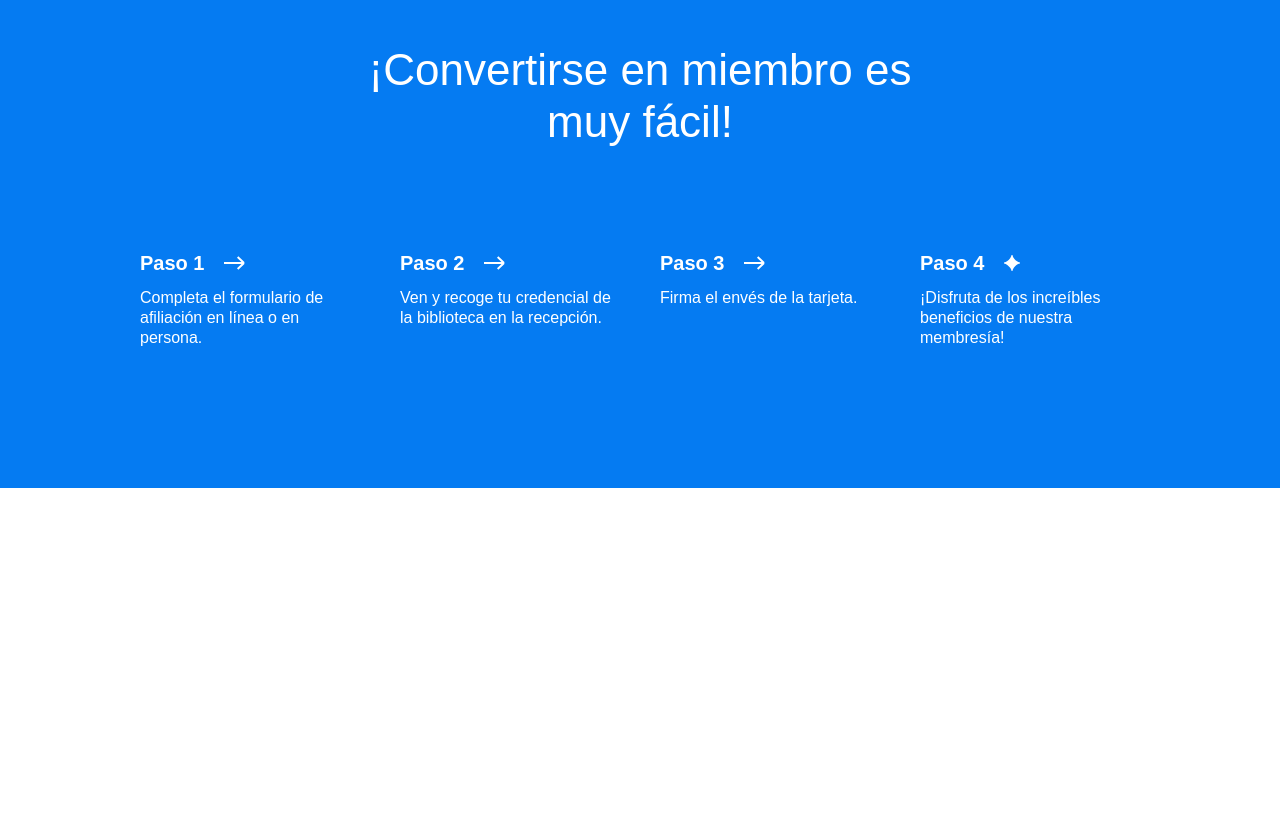
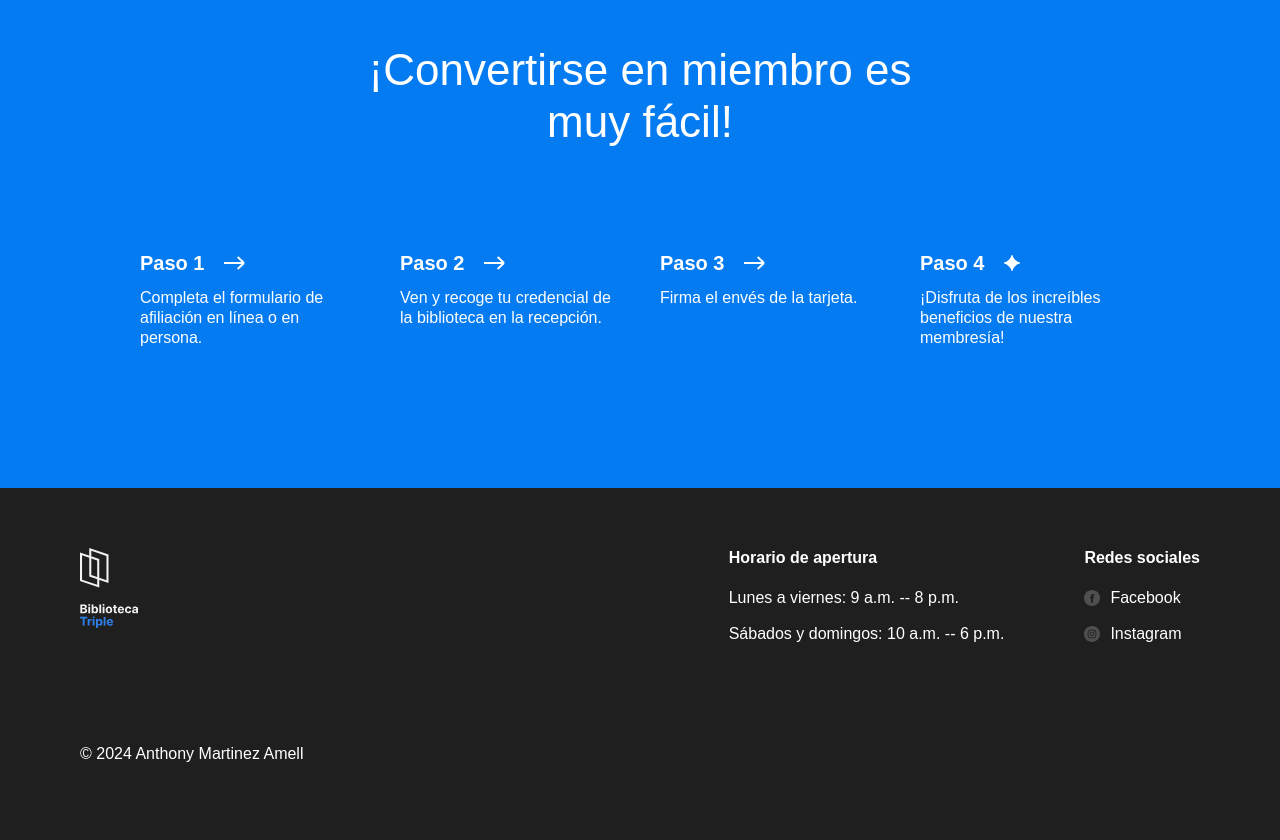
Before and after one commit to devanthony92/web_project_library_es, a plain HTML site: page index.html in a window 1280 px wide. Shown: the part 3914-4754 px from the top of the page. Before the commit the page ends 4402 px from the top, so only its background shows below. Drawn offline with Linux system fonts and the light colour scheme.

Commit message:
terminado proyecto biblioteca

```diff
--- a/index.html
+++ b/index.html
@@ -31,7 +31,7 @@
               <a class="nav__link" href="#membership">Conviértete en miembro</a>
             </li>
             <li>
-              <a class="nav__link">Contactos</a>
+              <a class="nav__link" href="#footer">Contactos</a>
             </li>
           </ul>
         </nav>
@@ -350,6 +350,53 @@
             </li>
           </ul>
         </section>
+        <footer class="footer" id="footer">
+          <div class="footer__columns">
+            <div class="footer__column footer__column footer__logo">
+              <img
+                src="./images/logo_white.svg"
+                alt="logo biblioteca TripleTen en color blanco"
+              />
+            </div>
+            <div class="footer__column footer__column_content_hours">
+              <h4 class="footer__column-heading">Horario de apertura</h4>
+              <ul class="footer__list">
+                <li class="footer__list-item">
+                  Lunes a viernes: 9 a.m. -- 8 p.m.
+                </li>
+                <li class="footer__list-item">
+                  Sábados y domingos: 10 a.m. -- 6 p.m.
+                </li>
+              </ul>
+            </div>
+            <div class="footer__column footer__column_content_social">
+              <h4 class="footer__column-heading">Redes sociales</h4>
+              <ul class="footer__list">
+                <li class="footer__list-item">
+                  <a class="footer__column-link" href="#">
+                    <img
+                      class="footer__social-icon"
+                      src="./images/facebook_white.svg"
+                      alt="icono de facebook"
+                    />
+                    Facebook
+                  </a>
+                </li>
+                <li class="footer__list-item">
+                  <a class="footer__column-link" href="#">
+                    <img
+                      class="footer__social-icon"
+                      src="./images/instagram_white.svg"
+                      alt="icono de instagram"
+                    />
+                    Instagram
+                  </a>
+                </li>
+              </ul>
+            </div>
+          </div>
+          <p class="footer__copyright">© 2024 Anthony Martinez Amell</p>
+        </footer>
       </main>
     </div>
   </body>
--- a/styles/style.css
+++ b/styles/style.css
@@ -334,24 +334,34 @@
 .step__description {
   margin: 10px 0 0;
 }
-
+/*---------------------footer section---------------------*/
 .footer {
   box-sizing: border-box;
+  background-color: #1f1f1f;
+  padding: 60px 80px;
 }
 
 .footer__columns {
+  display: flex;
 }
 
 .footer__column_content_hours {
+  color: #ffffff;
+  margin-right: 80px;
 }
 
 .footer__column_content_social {
+  color: #ffffff;
 }
 
 .footer__logo {
+  width: 58px;
+  height: 80px;
+  margin-right: auto;
 }
 
 .footer__column-heading {
+  margin: 0 0 20px 0;
 }
 
 .footer__list {
@@ -362,16 +372,23 @@
 }
 
 .footer__list-item {
+  margin: 16px 0 0 0;
 }
 
 .footer__column-link {
+  display: flex;
+  align-items: center;
   color: white;
   text-decoration: none;
 }
 
 .footer__social-icon {
+  margin-right: 10px;
+  width: 16px;
+  height: 16px;
 }
 
 .footer__copyright {
+  margin-top: 100px;
+  color: #ffffff;
 }
-/*---------------------footer section---------------------*/
```
